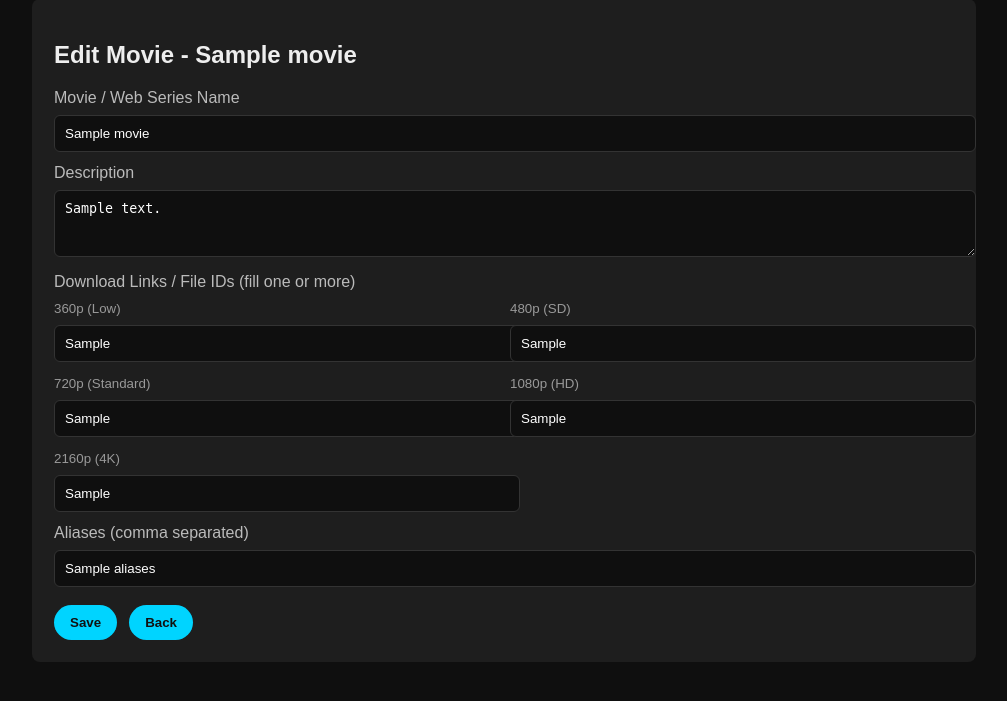
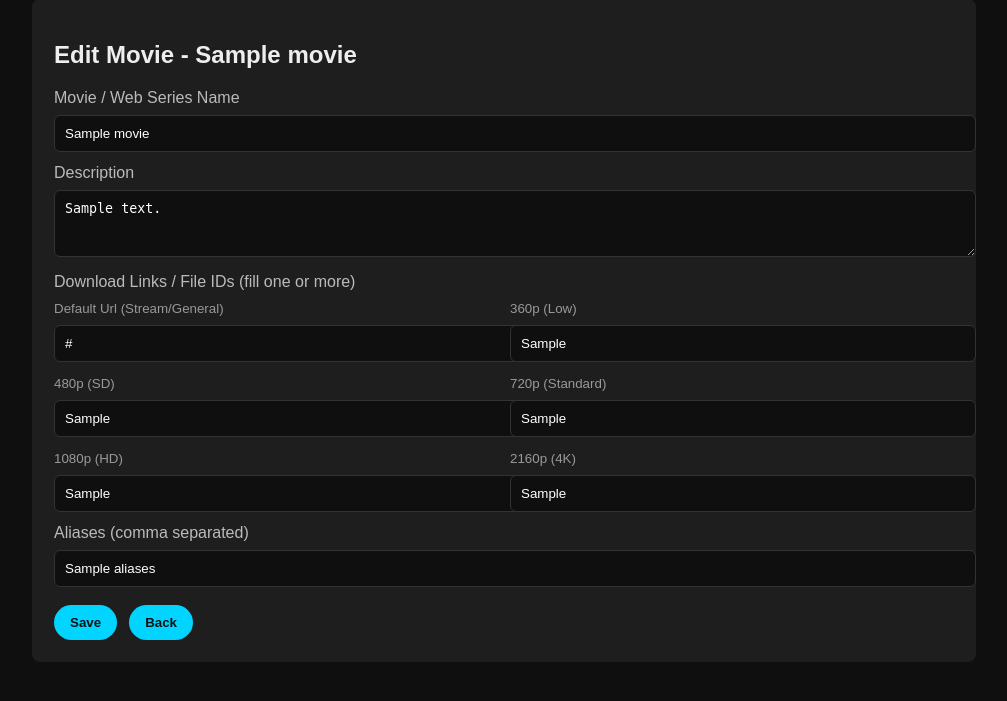
Before and after one commit to amitk85682-creator/FlimfyBox, a Flask app: template templates/admin_edit_movie.html in a window 1280 px wide. Shown: the part 41-742 px from the top of the page, without its empty margins (136-1143 px from the left). Run offline with Flask 2, Linux system fonts and the light colour scheme; the template is opened without the code that fills it: most values are stand-ins (such as "Sample title", 1, 10 or a date in 2020); parts of the project's set-up code (start-up, migrations or seed data) failed here and were passed over; some libraries are stand-ins or nearby versions.

Commit message:
admin_edit_movie.html

```diff
--- a/templates/admin_edit_movie.html
+++ b/templates/admin_edit_movie.html
@@ -35,6 +35,10 @@
       <label>Download Links / File IDs (fill one or more)</label>
       <div class="qualities">
         <div>
+           <small>Default Url (Stream/General)</small>
+           <input name="url" type="text" placeholder="General Url link or file id" value="{{ movie.url or '' }}">
+        </div>
+        <div>
           <small>360p (Low)</small>
           <input name="q_360" type="text" placeholder="360p link or file id" value="{{ movie.q_360 or '' }}">
         </div>
```
Lines whose indentation alone changed are shown as unchanged.
